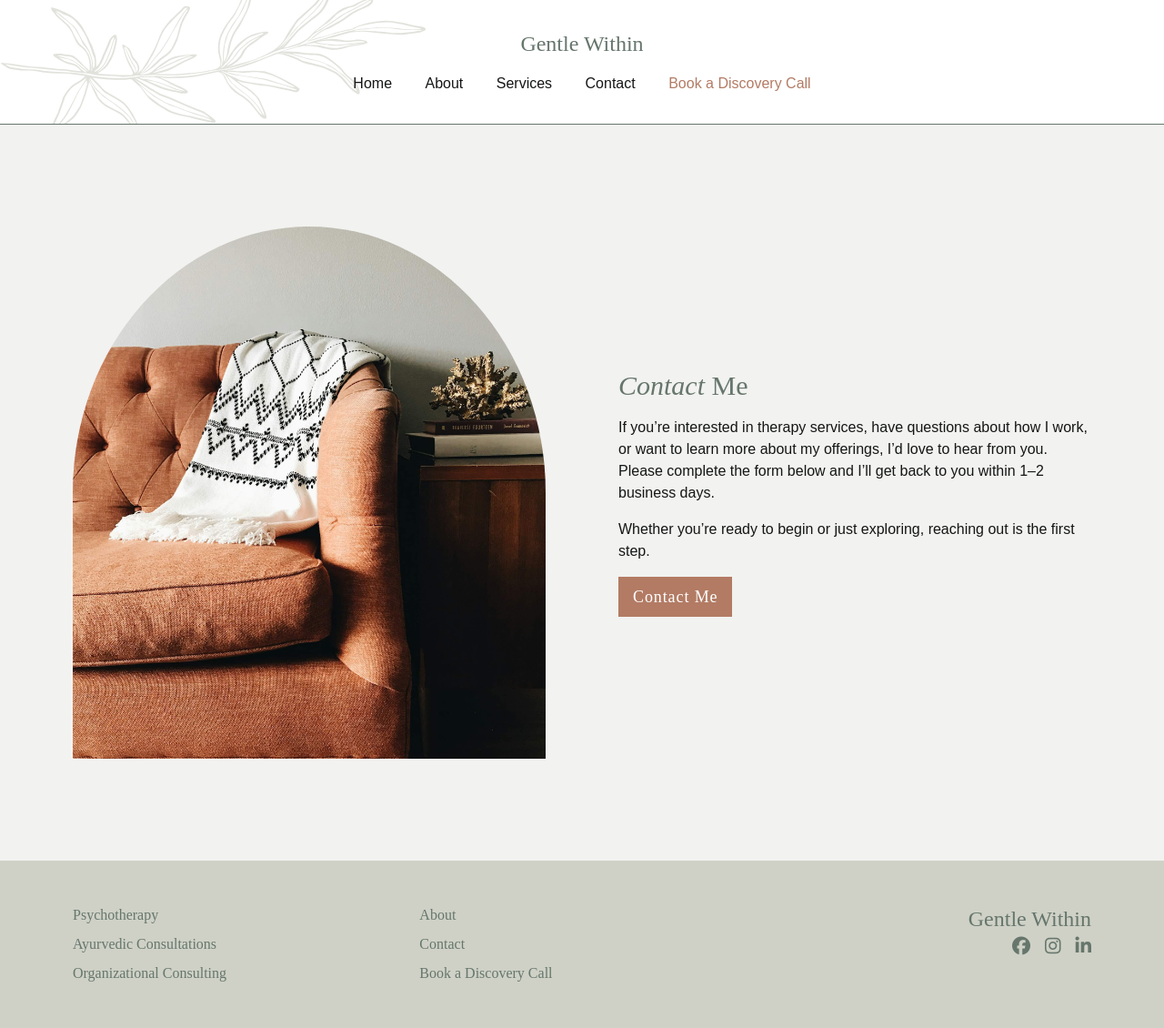
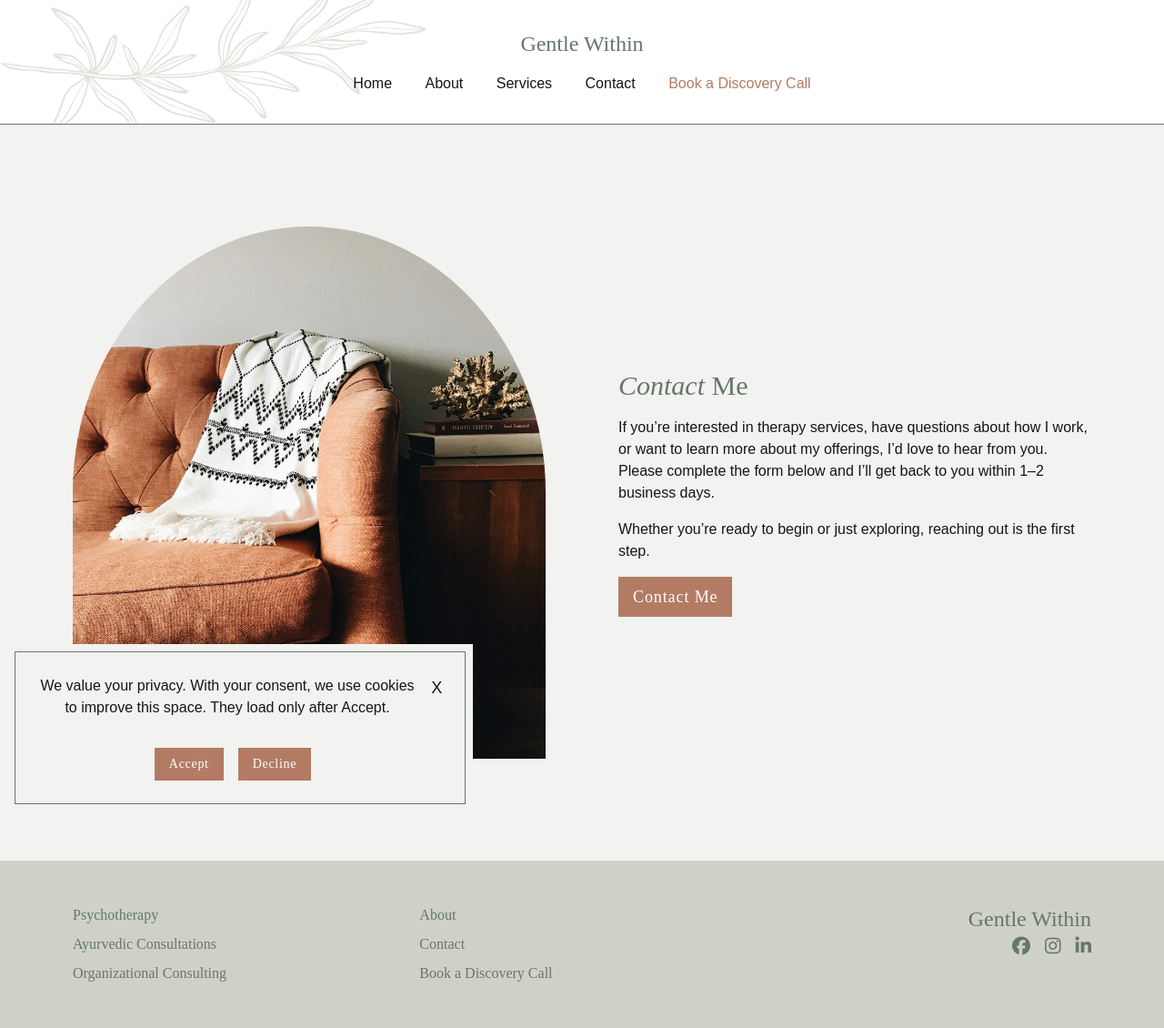
Before and after one commit to brittwoodard/gentle-within, a Jekyll site: the page built from contact.html, in a window 1280 px wide. Shown: the whole page at 91% size. Built offline with Jekyll 4.4.1, drawn with Linux system fonts in a browser that asks for light colours; some web fonts are replaced.

Commit message:
cookie consent

```diff
--- a/_includes/cookie-consent.html
+++ b/_includes/cookie-consent.html
@@ -1,8 +1,8 @@
-<div id="cookieConsentBanner" class="p-2 bg-light m-2 md:w-[40%] fixed left-0 bottom-0 z-20 hidden">
+<div id="cookieConsentBanner" class="p-2 bg-light m-2 md:w-[40%] fixed left-0 bottom-0 z-20 ">
     <div class="border border-dark bg-light p-5p">
         <div class="flex justify-between">
             <div class="text-center">
-                <span>We value your privacy, and to provide the best possible experience, this website uses cookies. By accepting this agreement, you automatically consent to the use of cookies.</span>
+                <span>We value your privacy. With your consent, we use cookies to improve this space. They load only after Accept.</span>
             </div>
             <div class="text-right text-lg cursor-pointer ml-4">
                 <span id="close-cookie-banner">X</span>
@@ -16,66 +16,75 @@
 </div>
 
 <!-- Google tag (gtag.js) -->
-<script async src="https://www.googletagmanager.com/gtag/js?id={{data.site-settings.technical.google-analytics_tag}}"></script>
+<script async src="https://www.googletagmanager.com/gtag/js?id=G-F5PMXNHH7K"></script>
 <script>
     window.dataLayer = window.dataLayer || [];
     function gtag() { dataLayer.push(arguments); }
     gtag('js', new Date());
 
-    gtag('config', '{{data.site-settings.technical.google-analytics_tag}}');
+    gtag('config', 'G-F5PMXNHH7K');
 </script>
 
 <!-- JS -->
 <script>
-    // Function to handle accept
-    function acceptCookies() {
-        // Set a cookie to remember the choice
-        document.cookie = "cookiesAccepted=true; path=/; max-age=31536000"; // max-age is set for 1 year
+  // Helpers
+  function setCookie(name, value, days) {
+    const maxAge = days * 24 * 60 * 60;
+    const secure = location.protocol === 'https:' ? '; Secure' : '';
+    document.cookie = `${name}=${value}; Path=/; Max-Age=${maxAge}; SameSite=Lax${secure}`;
+  }
+  function getCookie(name) {
+    return document.cookie.split('; ').find(row => row.startsWith(name + '='))?.split('=')[1];
+  }
 
-        // Hide the cookie banner
-        document.getElementById('cookieConsentBanner').style.display = 'none';
+  // Dynamically load GA only after consent
+  function loadGAScript() {
+    if (window.__gaLoaded) return; // guard
+    const s = document.createElement('script');
+    s.async = true;
+    s.src = 'https://www.googletagmanager.com/gtag/js?id=G-F5PMXNHH7K';
+    s.onload = () => {
+      window.dataLayer = window.dataLayer || [];
+      function gtag(){ dataLayer.push(arguments); }
+      window.gtag = gtag;
+      gtag('js', new Date());
+      gtag('config', 'G-F5PMXNHH7K');
+      window.__gaLoaded = true;
+    };
+    document.head.appendChild(s);
+  }
 
-        // Load Google Analytics script
-        loadGAScript();
+  function acceptCookies() {
+    setCookie('cookiesConsent', 'accepted', 365);
+    document.getElementById('cookieConsentBanner').style.display = 'none';
+    loadGAScript();
+  }
+
+  function declineCookies() {
+    setCookie('cookiesConsent', 'declined', 365);
+    document.getElementById('cookieConsentBanner').style.display = 'none';
+    // Do NOT load GA
+  }
+
+  function closeCookieBanner() {
+    // Treat closing as 'declined' so we don't pester people across pages
+    declineCookies();
+  }
+
+  // Wire up buttons
+  document.addEventListener('DOMContentLoaded', () => {
+    const consent = getCookie('cookiesConsent');
+    if (consent === 'accepted') {
+      loadGAScript();
+      document.getElementById('cookieConsentBanner').style.display = 'none';
+    } else if (consent === 'declined') {
+      document.getElementById('cookieConsentBanner').style.display = 'none';
+    } else {
+      document.getElementById('cookieConsentBanner').style.display = 'block';
     }
 
-    // Function to handle decline
-    function declineCookies() {
-        // Hide the cookie banner
-        document.getElementById('cookieConsentBanner').style.display = 'none';
-    }
-
-    // Event listeners for the Accept and Decline buttons
     document.getElementById('acceptCookies').addEventListener('click', acceptCookies);
     document.getElementById('declineCookies').addEventListener('click', declineCookies);
-
-    // Function to close the cookie banner (added for the 'X' button)
-    function closeCookieBanner() {
-        document.getElementById('cookieConsentBanner').style.display = 'none';
-    }
-
-    // Event listener for the 'X' button
     document.getElementById('close-cookie-banner').addEventListener('click', closeCookieBanner);
-
-    // Function to load Google Analytics Script
-    function loadGAScript() {
-        window.dataLayer = window.dataLayer || [];
-        function gtag() { dataLayer.push(arguments); }
-        gtag('js', new Date());
-        gtag('config', '{{data.site-settings.technical.google-analytics_tag}}');
-    }
-
-    // Function to check cookie consent
-    function checkCookieConsent() {
-        if (document.cookie.indexOf("cookiesAccepted=true") !== -1) {
-            loadGAScript();
-        } else {
-            // Show the cookie banner if not yet accepted
-            document.getElementById('cookieConsentBanner').style.display = 'block';
-        }
-    }
-
-    // Check the cookie consent on page load
-    document.addEventListener('DOMContentLoaded', checkCookieConsent);
-
+  });
 </script>
--- a/_layouts/default.html
+++ b/_layouts/default.html
@@ -14,6 +14,7 @@
     {{content}}
 
     {% include site-footer.html %}
+    {% include cookie-consent.html %}
 
 </body>
 
--- a/assets/css/style.css
+++ b/assets/css/style.css
@@ -519,6 +519,30 @@ li::marker {
   color: rgb(255 255 255 / var(--tw-text-opacity));
 }
 .button:hover {
+  background-color: rgb(179 123 100 / 0.75);
+  transition-property: color, background-color, border-color, text-decoration-color, fill, stroke, opacity, box-shadow, transform, filter, -webkit-backdrop-filter;
+  transition-property: color, background-color, border-color, text-decoration-color, fill, stroke, opacity, box-shadow, transform, filter, backdrop-filter;
+  transition-property: color, background-color, border-color, text-decoration-color, fill, stroke, opacity, box-shadow, transform, filter, backdrop-filter, -webkit-backdrop-filter;
+  transition-timing-function: cubic-bezier(0.4, 0, 0.2, 1);
+  transition-duration: 500ms;
+}
+.button-cookies {
+  margin-top: 1rem;
+  display: inline-block;
+  --tw-bg-opacity: 1;
+  background-color: rgb(179 123 100 / var(--tw-bg-opacity));
+  padding-top: 0.5rem;
+  padding-bottom: 0.5rem;
+  padding-left: 1rem;
+  padding-right: 1rem;
+  font-family: ibarra-real-nova, serif;
+  font-size: 0.875rem;
+  line-height: 1.25rem;
+  letter-spacing: 0.05em;
+  --tw-text-opacity: 1;
+  color: rgb(255 255 255 / var(--tw-text-opacity));
+}
+.button-cookies:hover {
   background-color: rgb(179 123 100 / 0.75);
   transition-property: color, background-color, border-color, text-decoration-color, fill, stroke, opacity, box-shadow, transform, filter, -webkit-backdrop-filter;
   transition-property: color, background-color, border-color, text-decoration-color, fill, stroke, opacity, box-shadow, transform, filter, backdrop-filter;
--- a/style.css
+++ b/style.css
@@ -73,6 +73,10 @@ font-family: ibarra-real-nova, serif; 400, 700
 
     .button:hover {
         @apply bg-feature/75 transition duration-500
+    }
+
+    .button-cookies {
+        @apply bg-feature text-white py-2 px-4 inline-block tracking-wider text-sm font-serif hover:bg-feature/75 hover:transition hover:duration-500 mt-4
     }
 
     .link {
```
